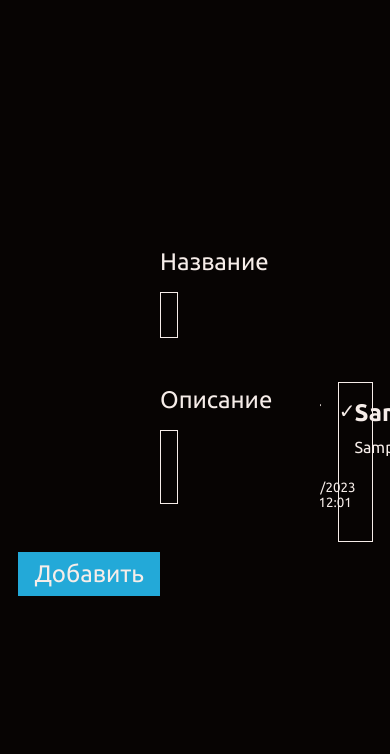
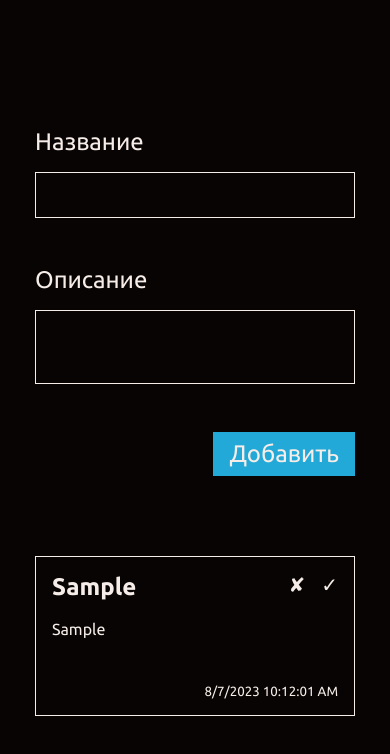
Before and after one commit to martin-mastermind/easy-todo, a website built with Vite: page index.html in a window 390 px wide. Both pictures are taken after typing "Sample", "Sample" into the empty fields and a click on the button "Добавить". Built offline with nearby package versions, Linux system fonts and the light colour scheme.

Commit message:
Add responsiveness

```diff
--- a/style.css
+++ b/style.css
@@ -5,6 +5,11 @@
 
   font-family: "Ubuntu", sans-serif;
   font-display: swap;
+}
+
+:root {
+  --min-vw: 320px;
+  --max-vw: 1024px;
 }
 
 main {
@@ -17,10 +22,15 @@ main {
   display: flex;
   align-items: center;
   justify-content: center;
+
+  gap: 5rem;
+  padding: 5rem;
 }
 
 section {
   width: 50%;
+  min-width: var(--min-vw);
+  max-width: var(--max-vw);
 }
 
 .inputs {
@@ -32,7 +42,6 @@ section {
   align-items: center;
 
   gap: 3rem;
-  padding: 0 10rem;
 }
 
 .inputs div {
@@ -100,16 +109,17 @@ section {
   justify-content: space-between;
   align-items: center;
 
-  gap: 5rem;
+  gap: 3rem;
 
-  padding-top: 5rem;
-  max-height: 100vh;
+  max-height: 100%;
 
   overflow-y: auto;
 }
 
 .cards .card {
-  width: 50%;
+  width: 100%;
+  max-width: var(--min-vw);
+
   min-height: 10rem;
 
   border: 1px solid #F6EDE9;
@@ -129,17 +139,14 @@ section {
 
 .card h2 {
   display: inline-block;
-  width: 15rem;
+  width: 75%;
 
   text-overflow: ellipsis;
   overflow: hidden;
 }
 
 .card p {
-  margin-top: .5rem;
-
-  display: inline-block;
-  width: 15rem;
+  margin-top: 1rem;
 
   text-overflow: ellipsis;
   overflow: hidden;
@@ -179,3 +186,14 @@ section {
 .card__solve:hover {
   color: greenyellow;
 }
+
+@media (max-width: 1024px) {
+  main {
+    flex-direction: column;
+  }
+
+  .cards {
+    width: 100%;
+    flex-wrap: wrap;
+  }
+}
```
